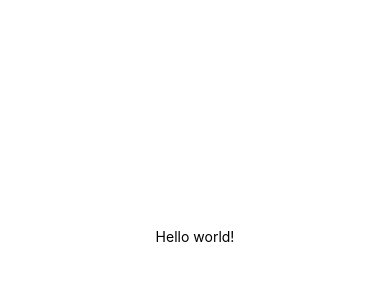
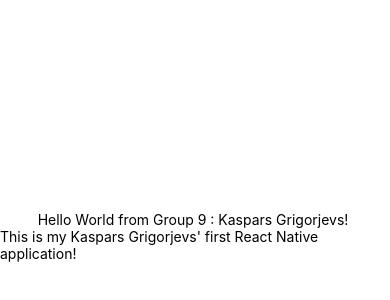
Before and after one commit to Edijs-Elijs-Skroders/G9otraispraktiskais, a React Native app: screen / in a window 390 px wide. Shown: the part 186-486 px from the top of the page. Built offline with nearby package versions, Linux system fonts and the light colour scheme.

Commit message:
Update App.js

```diff
--- a/App.js
+++ b/App.js
@@ -5,7 +5,8 @@ import { StyleSheet, Text, View } from 'react-native';
 export default function App() {
   return (
     <View style={styles.container}>
-      <Text>Hello world!</Text>
+      <Text>Hello World from Group 9 : Kaspars Grigorjevs! </Text>
+      <Text>This is my Kaspars Grigorjevs' first React Native application!</Text>
       <StatusBar style="auto" />
     </View>
   );
```
